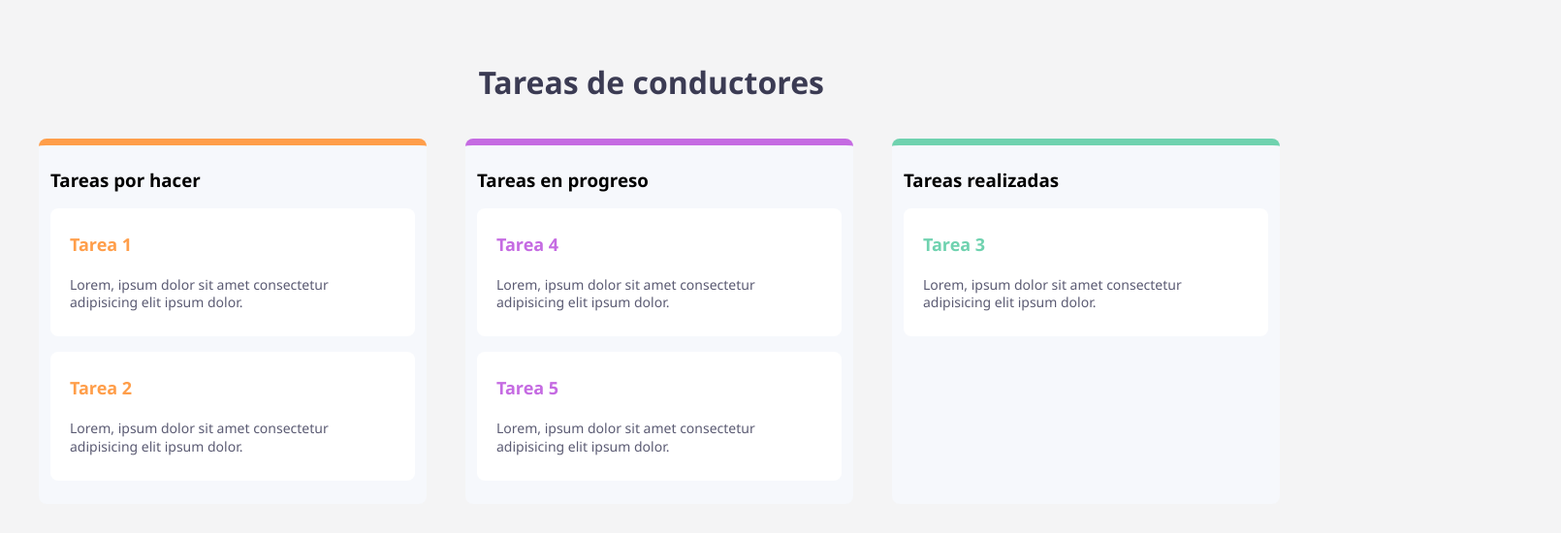
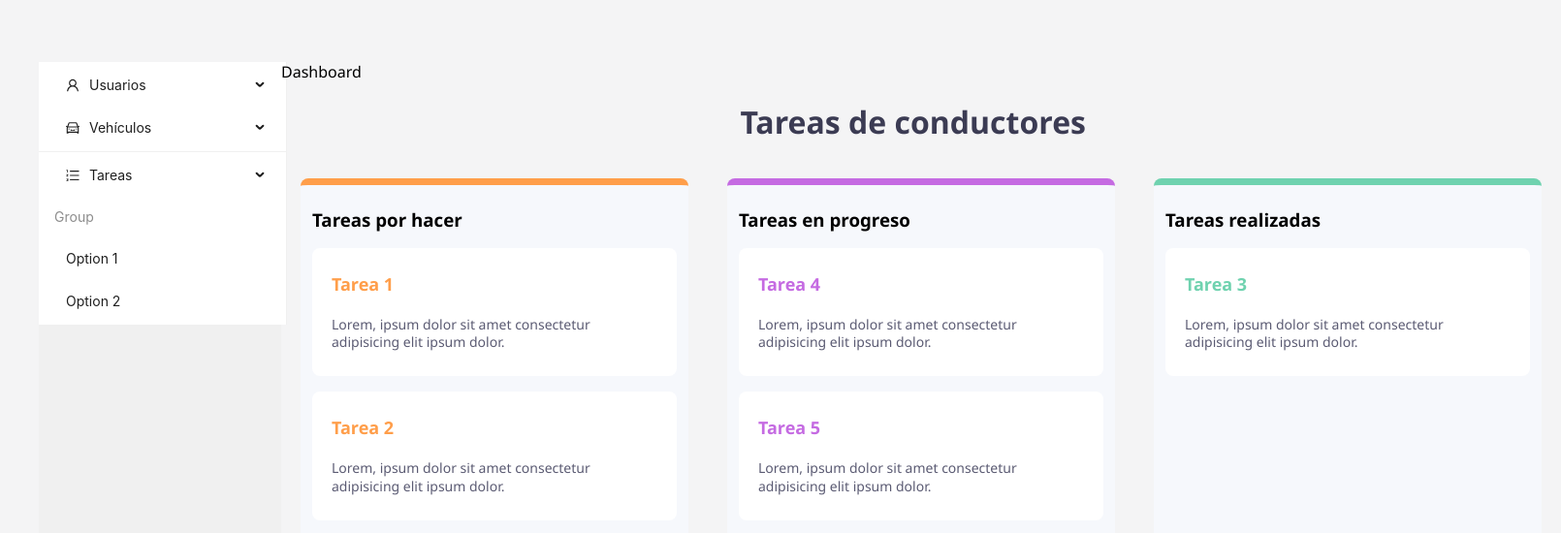
Before and after one commit to Mttzputnik/ProyectoFlota, a React (Create React App) app in the folder frontend/: page /admin/vehicles in a window 1280 px wide. Shown: the top 550 px of the page at 97% size, 1610 px wide, since content can reach past the window. Built offline with nearby package versions, Linux system fonts and the light colour scheme.

Commit message:
feat: routing and fix MenuSlide

```diff
--- /dev/null
+++ b/frontend/src/component/general/MenuSlide.css
@@ -0,0 +1,17 @@
+.admin-layout {
+    display: flex;
+  }
+
+  .admin-layout-left {
+    width: 250px; /* Ancho del menú */
+    flex: 0 0 auto; /* El menú no crece ni encoge */
+    background-color: #f0f0f0; /* Color de fondo opcional */
+  }
+
+  .admin-layout-right {
+    flex: 1; /* El área de contenido ocupa el espacio restante */
+  }
+
+  .admin-layout-content {
+    padding: 20px; /* Espacio interior para el contenido */
+  }
--- a/frontend/src/component/general/MenuSlide.jsx
+++ b/frontend/src/component/general/MenuSlide.jsx
@@ -1,33 +1,42 @@
+// MenuSlide.jsx
 import React, { useState } from 'react';
-import { createRoot } from 'react-dom/client';
 import { Menu } from 'antd';
-import { MailOutlined, AppstoreOutlined, SettingOutlined } from '@ant-design/icons';
+import { CarOutlined, UserOutlined, OrderedListOutlined } from '@ant-design/icons';
+import { useNavigate } from 'react-router-dom';
+import './MenuSlide.css';
 
 export const MenuSlide = () => {
+  const navigate = useNavigate();
+
   const onClick = ({ key }) => {
     console.log("key", key);
+    if (key === 'users') {
+      navigate('/admin/users');
+    } else if (key === 'vehiculo') {
+      navigate('/admin/vehicles');
+    }
   };
 
   const items = [
     {
       key: "sub1",
       label: "Usuarios",
-      icon: <MailOutlined />,
+      icon: <UserOutlined />,
       children: [
         {
-          key: "g1",
+          key: "users",
           label: "Users",
         },
       ],
     },
     {
       key: "sub2",
-      label: "Navigation Two",
-      icon: <AppstoreOutlined />,
+      label: "Vehículos",
+      icon: <CarOutlined />,
       children: [
         {
-          key: "5",
-          label: "Option 5",
+          key: "vehiculo",
+          label: "Tareas de vehículos",
         },
       ],
     },
@@ -36,8 +45,8 @@ export const MenuSlide = () => {
     },
     {
       key: "sub4",
-      label: "Navigation Three",
-      icon: <SettingOutlined />,
+      label: "Tareas",
+      icon: <OrderedListOutlined />,
       children: [
         {
           key: "9",
@@ -51,12 +60,12 @@ export const MenuSlide = () => {
       type: "group",
       children: [
         {
-          key: "13",
-          label: "Option 13",
+          key: "1",
+          label: "Option 1",
         },
         {
-          key: "14",
-          label: "Option 14",
+          key: "2",
+          label: "Option 2",
         },
       ],
     },
@@ -80,7 +89,6 @@ export const MenuSlide = () => {
 
   const levelKeys = getLevelKeys(items);
 
-  const App = () => {
   const [stateOpenKeys, setStateOpenKeys] = useState(['2', '23']);
   const onOpenChange = (openKeys) => {
     const currentOpenKey = openKeys.find((key) => stateOpenKeys.indexOf(key) === -1);
@@ -108,6 +116,7 @@ export const MenuSlide = () => {
       defaultSelectedKeys={['231']}
       openKeys={stateOpenKeys}
       onOpenChange={onOpenChange}
+      onClick={onClick}
       style={{
         width: 256,
       }}
@@ -116,9 +125,4 @@ export const MenuSlide = () => {
   );
 };
 
-  const mountNode = document.getElementById('root'); // Define correctamente mountNode
-
-  createRoot(mountNode).render(<App />);
-};
-
 export default MenuSlide;
--- a/frontend/src/layouts/AdminLayouts/AdminLayouts.jsx
+++ b/frontend/src/layouts/AdminLayouts/AdminLayouts.jsx
@@ -1,22 +1,20 @@
-import React from 'react'
-import { MenuSlide } from '../../component/general/MenuSlide'
+import React from 'react';
+import { MenuSlide } from '../../component/general/MenuSlide';
 
-export const AdminLayouts = (props) => {
-    const {Children} = props.children;
+export const AdminLayouts = ({ children }) => {
   return (
     <div className='admin-layout'>
       <div className='admin-layout-left'>
-            <img src="" alt="" />
         <MenuSlide />
       </div>
       <div className='admin-layout-right'>
         <div className='admin-layout-right-header'>
           <span>Dashboard</span>
         </div>
-        </div>
         <div className='admin-layout-content'>
-            {Children}
+          {children}
         </div>
       </div>
-  )
-}
+    </div>
+  );
+};
--- a/frontend/src/pages/AdminPages/vehicles/vehicle.jsx
+++ b/frontend/src/pages/AdminPages/vehicles/vehicle.jsx
@@ -2,7 +2,7 @@ import React from 'react'
 import DragAndDrop from '../../../component/drivers/TaskDrivers';
 
 
-export const vehicle = () => {
+export const Vehicle = () => {
   return (
     <DragAndDrop />
   )
--- a/frontend/src/routes/AdminRoutes.js
+++ b/frontend/src/routes/AdminRoutes.js
@@ -1,23 +1,14 @@
 import React from "react";
 import { Route, Routes } from "react-router-dom";
-import { vehicle } from "../pages/AdminPages/vehicles/vehicle";
+import { Vehicle } from "../pages/AdminPages/vehicles/vehicle";
 import { ListComponent } from "../pages/AdminPages/users/ListComponent";
 import { AdminLayouts } from "../layouts/AdminLayouts/AdminLayouts";
 
 export const AdminRoutes = () => {
-    const loadLayout = (Layout, Page) => {
-        return (
-            <Layout>
-                <Page />
-            </Layout>
-        )
-    }
     return (
         <Routes>
-            <>
-                <Route path="/admin/users" element={loadLayout(AdminLayouts, ListComponent)} />
-                <Route path="/admin/vehicles" element={loadLayout(vehicle)} />
-            </>
+            <Route path="/admin/users" element={<AdminLayouts><ListComponent /></AdminLayouts>} />
+            <Route path="/admin/vehicles" element={<AdminLayouts><Vehicle /></AdminLayouts>} />
         </Routes>
     )
 }
```
Lines whose indentation alone changed are shown as unchanged.
